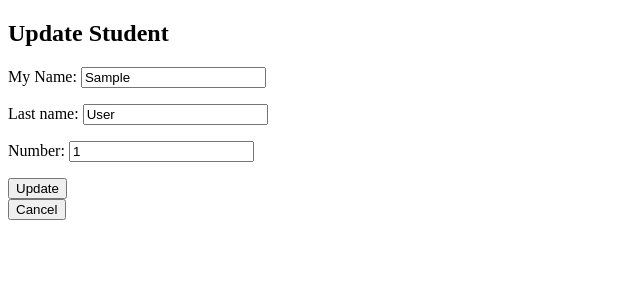
After one commit to bluehackrafestefano/ProjectDjango4Henry, a Django app: page /1/update in a window 1280 px wide. The commit adds this page. Shown: the top 300 px of the page, without its empty margins (0-640 px from the left). Run offline with Django 3.2, Linux system fonts and the light colour scheme; tables that the repository leaves empty hold one stand-in row (values such as "Sample post").

Commit message:
finished CRUD operations

```diff
--- a/src/fscohort/templates/fscohort/home.html
+++ b/src/fscohort/templates/fscohort/home.html
@@ -2,6 +2,8 @@
 
 {% block content %}
     <h1>Hello, this is home page</h1>
+    <a href="{% url 'add' %}"><button>Add Student</button></a>
+    <a href="{% url 'list' %}"><button>List Student</button></a>
 {% endblock content %}
 
 <!-- {{ title | upper | length }} <br>
--- /dev/null
+++ b/src/fscohort/templates/fscohort/student_update.html
@@ -0,0 +1,20 @@
+{% extends 'fscohort/base.html' %}
+
+{% block title %}
+    update student
+{% endblock title %}
+
+
+{% block content %}
+
+<h2>Update Student</h2>
+
+<form action="" method="POST">
+    {% csrf_token %}
+    {{ form.as_p }}
+    <input type="submit" value="Update">
+</form>
+
+<a href="{% url 'list' %}"><button>Cancel</button></a>
+
+{% endblock content %}
--- a/src/fscohort/urls.py
+++ b/src/fscohort/urls.py
@@ -1,5 +1,5 @@
 from django.urls import path
-from .views import home_view, student_detail, student_list, student_add, student_delete
+from .views import home_view, student_detail, student_list, student_add, student_delete, student_update
 
 urlpatterns = [
     path('', home_view, name='home'),
@@ -8,4 +8,5 @@ urlpatterns = [
     path('add/', student_add, name='add'),
     path('<int:id>', student_detail, name='detail'),
     path("<int:id>/delete", student_delete, name='delete'),
+    path("<int:id>/update", student_update, name='update'),
 ]
--- a/src/fscohort/views.py
+++ b/src/fscohort/views.py
@@ -31,7 +31,7 @@ def student_list(request):
 
 def student_add(request):
     # First need to show an empty form of Students
-    form = StudentForm()
+    form = StudentForm()  # Bring the student form, it will be empty
     if request.method == "POST":
         print(request.POST)
         form = StudentForm(request.POST)
@@ -56,3 +56,17 @@ def student_delete(request, id):
         student.delete()
         return redirect('list')
     return render(request, "fscohort/student_delete.html")
+
+def student_update(request, id):
+    student = Student.objects.get(id=id)  # Select the student with id
+    form = StudentForm(instance=student)  # Bring the student form, it will be filled with student
+    if request.method == 'POST':
+        form = StudentForm(request.POST, instance=student)
+        if form.is_valid():
+            form.save()
+            return redirect('list')
+    context = {
+        'student': student,
+        'form': form,
+    }
+    return render(request, 'fscohort/student_update.html', context)
```
Also changed, not shown: src/fscohort/templates/fscohort/student_detail.html (+4 -4 lines), README.md.
